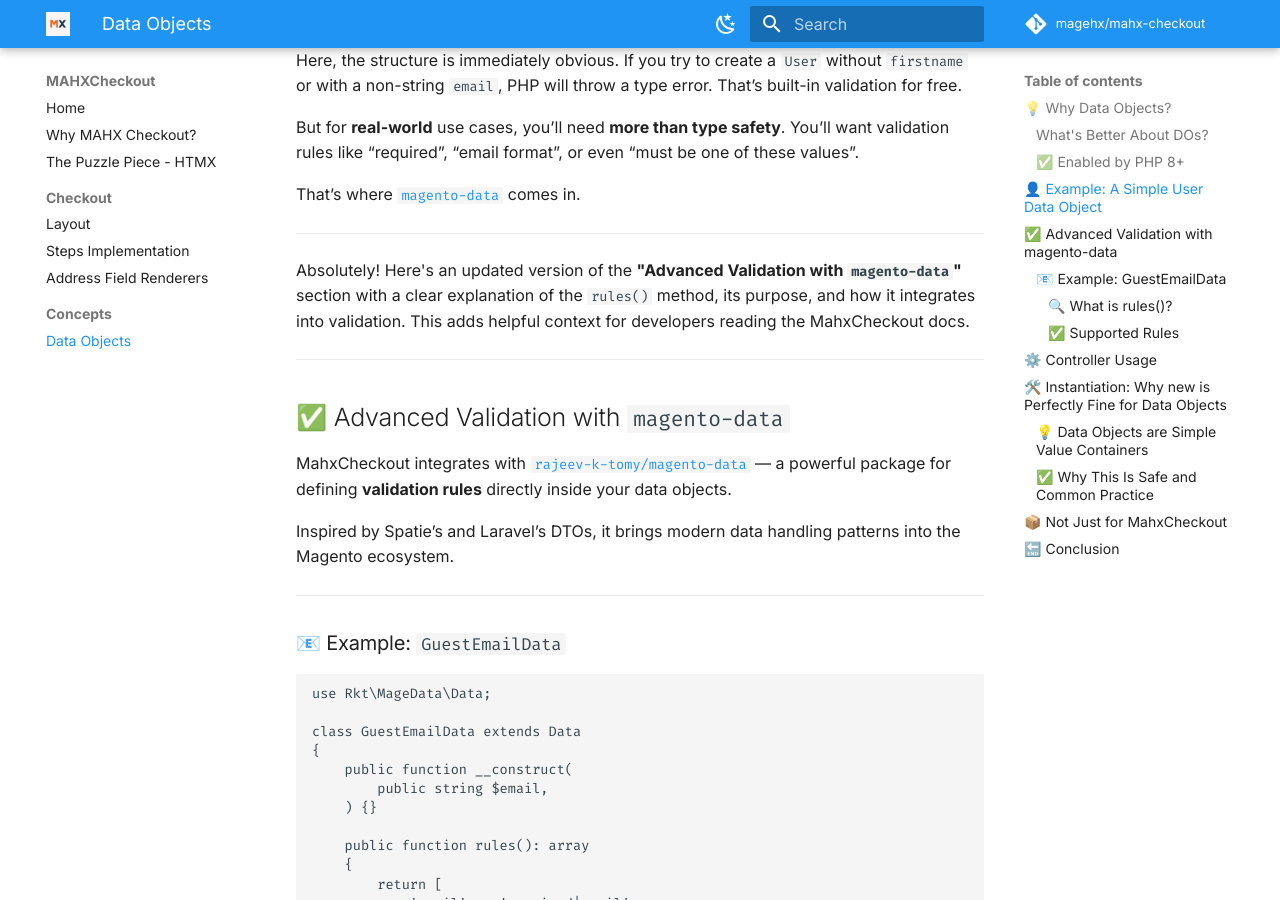
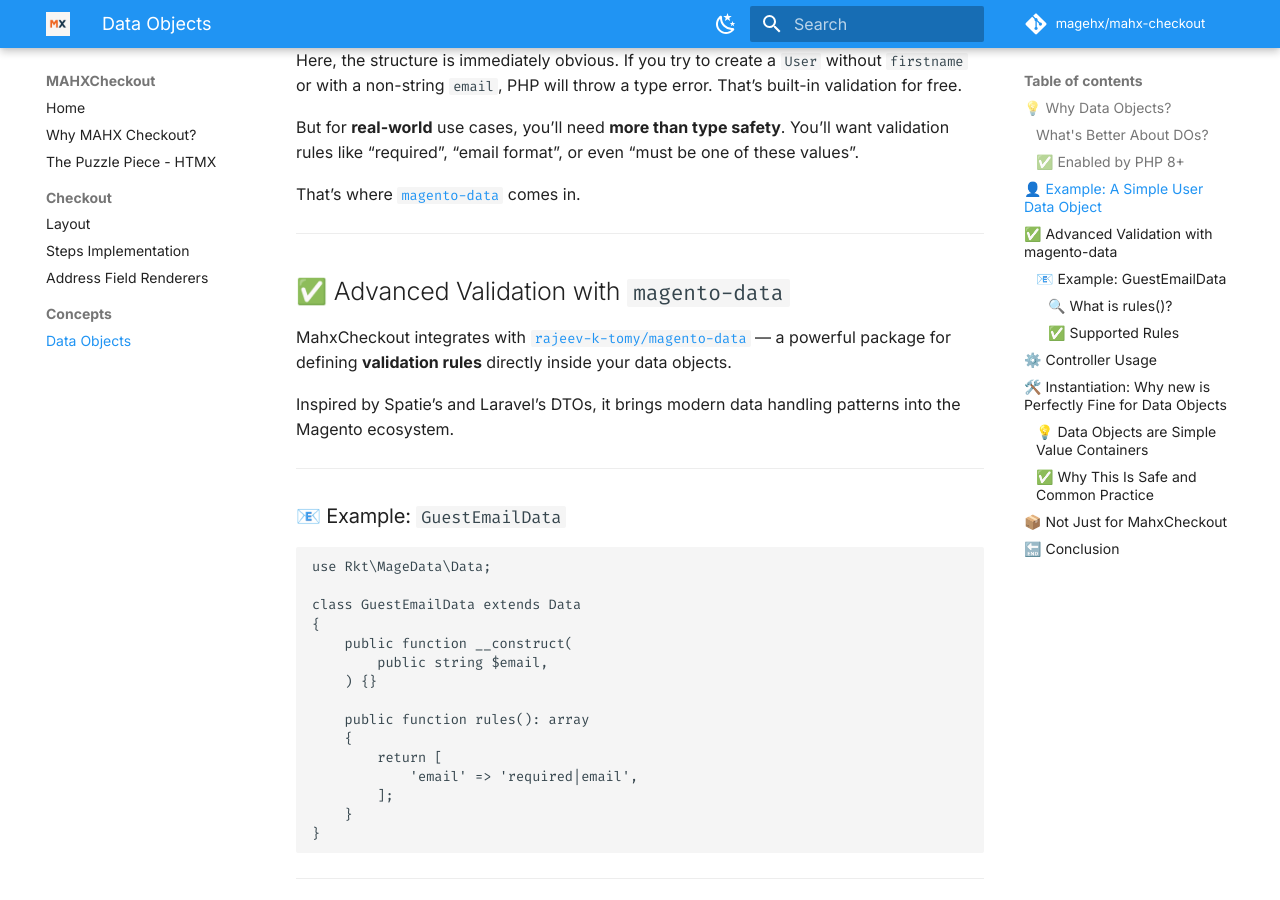
Before and after one commit to magehx/mahx-checkout, an MkDocs documentation site: the page built from docs/data-objects.md, in a window 1280 px wide and 900 px high, scrolled down 1336 px. Built offline with MkDocs 1.6.1 and Material for MkDocs 9.7.7, drawn with Linux system fonts in a browser that asks for light colours; comment, search, counter and statistics services are not loaded.

Commit message:
remove redundant part from data docs

```diff
--- a/docs/data-objects.md
+++ b/docs/data-objects.md
@@ -53,9 +53,6 @@
 
 ---
 
-Absolutely! Here's an updated version of the **"Advanced Validation with `magento-data`"** section with a clear explanation of the `rules()` method, its purpose, and how it integrates into validation. This adds helpful context for developers reading the MahxCheckout docs.
-
----
 
 ## ✅ Advanced Validation with `magento-data`
 
```
